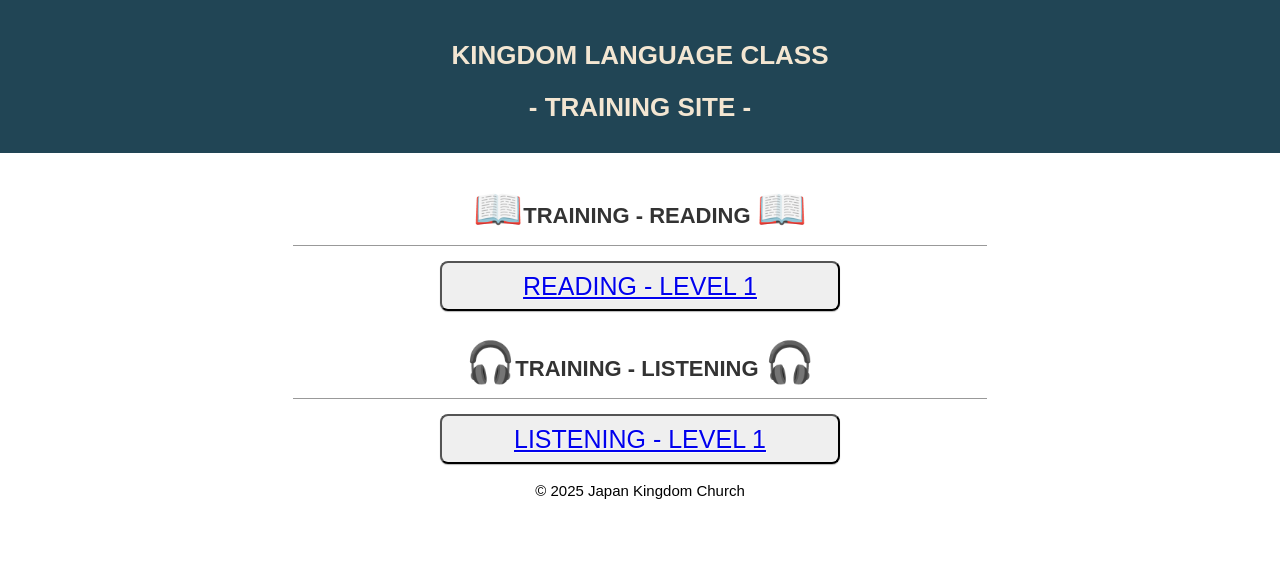
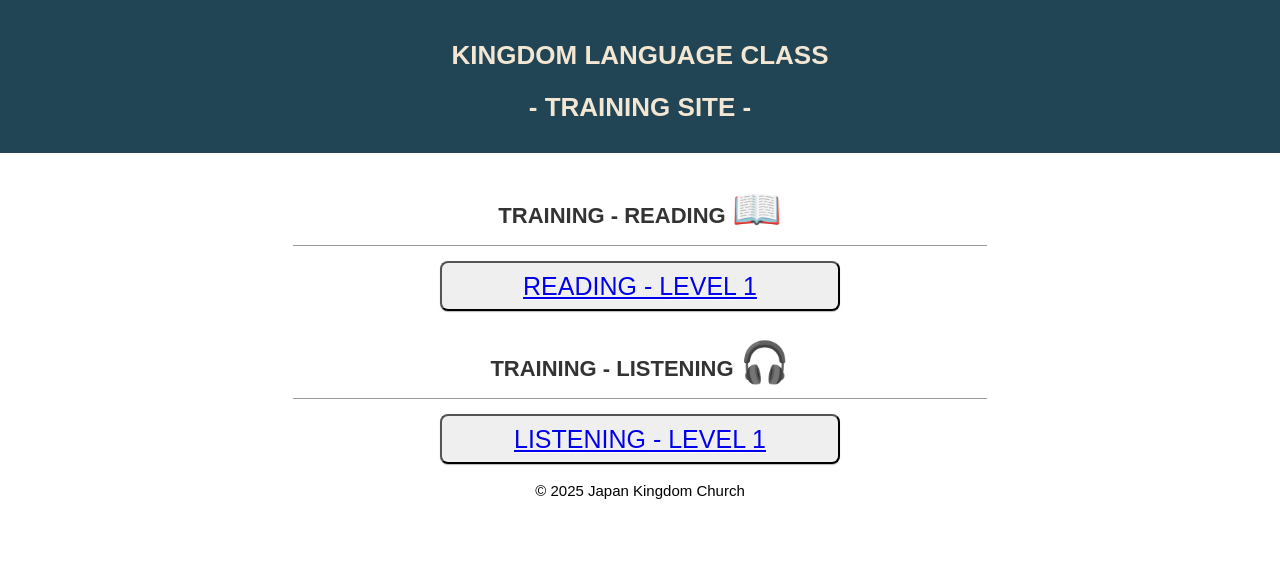
Before and after one commit to JKC-JP-class/training, a plain HTML site: page index.html in a window 1280 px wide. Drawn offline with Linux system fonts and the light colour scheme.

Commit message:
Add files via upload

```diff
--- a/index.html
+++ b/index.html
@@ -21,11 +21,11 @@
             <div id="content-wrapper">
                 <main>
                     <div id="inner">
-                        <h2><span style="font-size: 40px;">📖</span>TRAINING - READING <span style="font-size: 40px;">📖</span></h2>
+                        <h2>TRAINING - READING <span style="font-size: 40px;">📖</span></h2>
                             <button class="layout_button_01">
                                 <a href="/training/reading/typing_trainer_reading.html">READING - LEVEL 1</a>
                             </button>
-                        <h2> <span style="font-size: 40px;">🎧</span>TRAINING - LISTENING <span style="font-size: 40px;">🎧</span></h2>
+                        <h2>TRAINING - LISTENING <span style="font-size: 40px;">🎧</span></h2>
                             <button class="layout_button_01">
                                 <a href="/training/listening/typing_trainer_listening.html">LISTENING - LEVEL 1</a>
                             </button>
```
